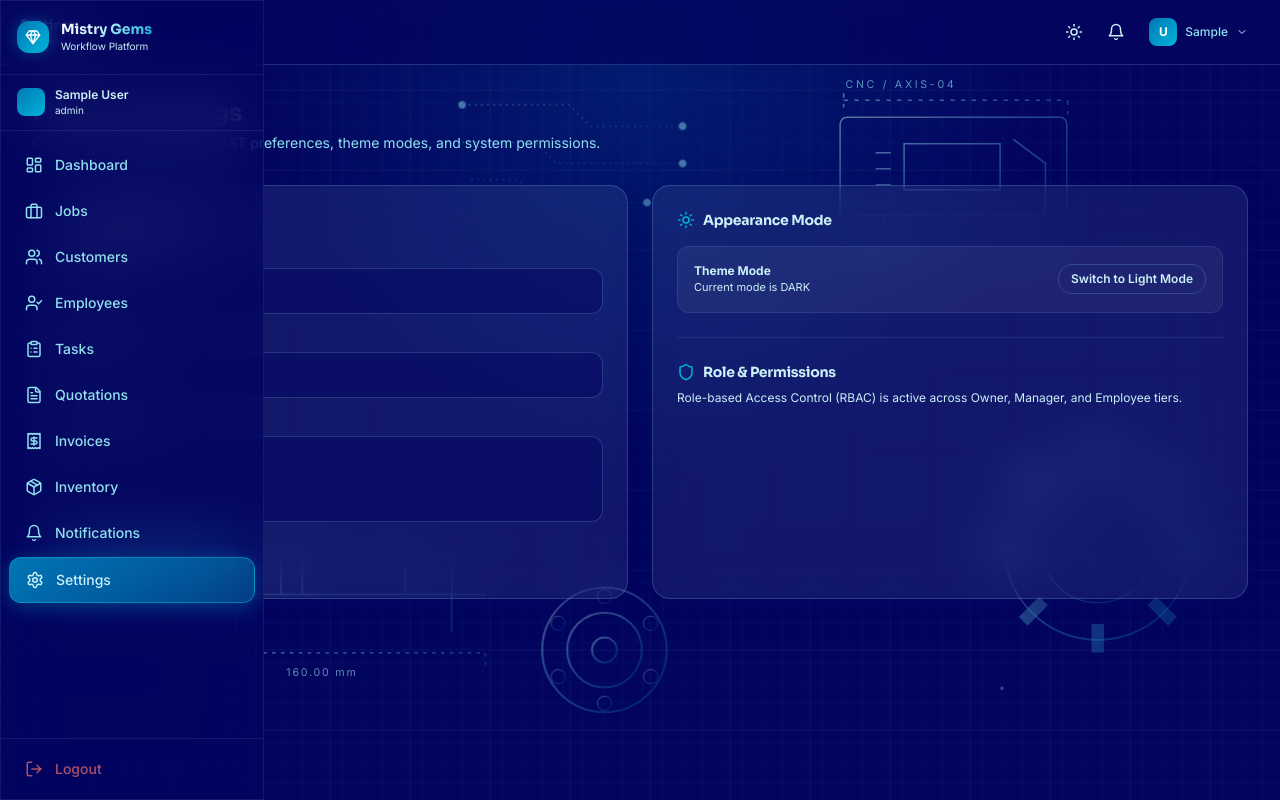
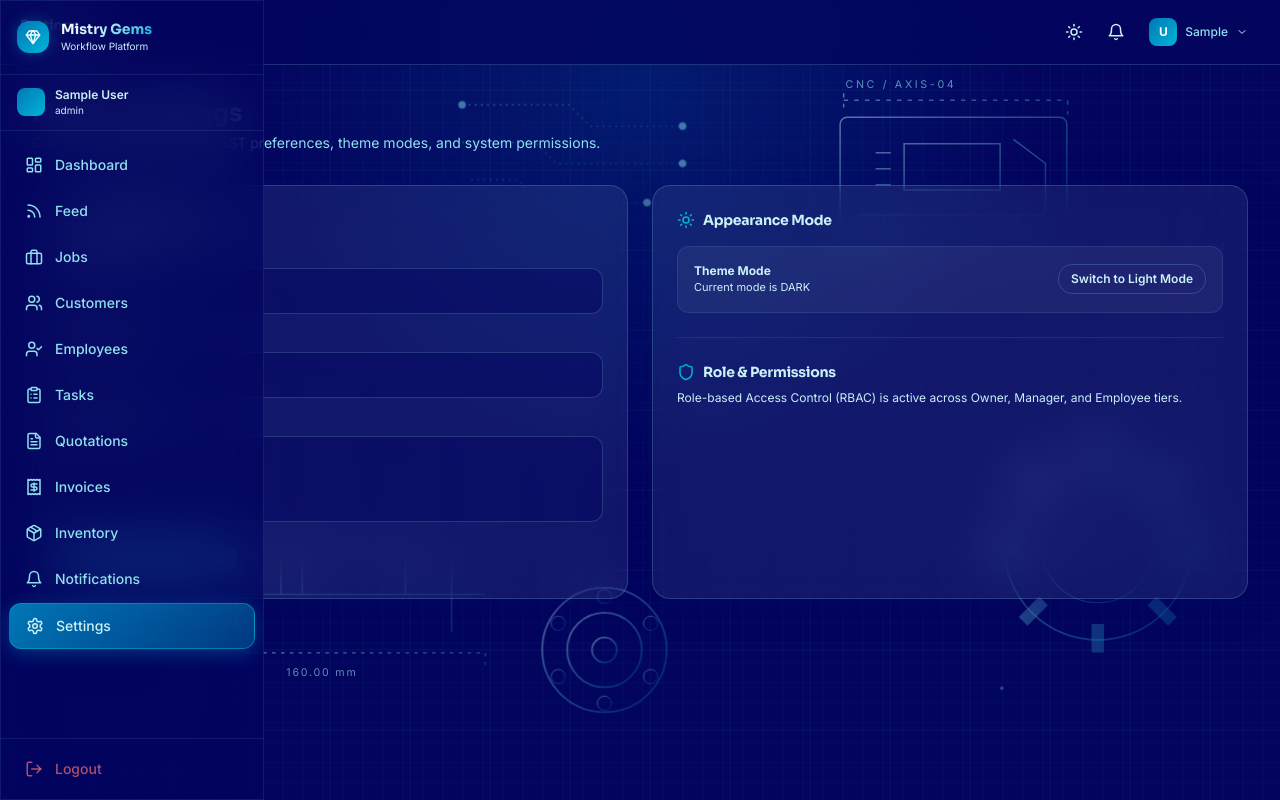
Before and after one commit to Saisidd05/Mistrygems_prototype, a React (Vite) app: page /workshop/settings in a window 1280 px wide. Built offline with nearby package versions, Linux system fonts and the light colour scheme; no server answers; sample sign-in values are in the browser's storage.

Commit message:
feat: add workshop feed navigation

```diff
--- a/src/App.tsx
+++ b/src/App.tsx
@@ -59,6 +59,7 @@ export default function App() {
 
                 {/* Workshop routes: existing operational features, isolated from Industry users. */}
                 <Route path="/workshop/dashboard" element={<RoleProtectedRoute accountType="workshop"><Dashboard /></RoleProtectedRoute>} />
+                <Route path="/workshop/feed" element={<RoleProtectedRoute accountType="workshop"><Notifications /></RoleProtectedRoute>} />
                 <Route path="/workshop/jobs" element={<RoleProtectedRoute accountType="workshop"><Jobs /></RoleProtectedRoute>} />
                 <Route path="/workshop/customers" element={<RoleProtectedRoute accountType="workshop"><Customers /></RoleProtectedRoute>} />
                 <Route path="/workshop/employees" element={<RoleProtectedRoute accountType="workshop"><Employees /></RoleProtectedRoute>} />
@@ -87,6 +88,7 @@ export default function App() {
 
                 {/* Preserve existing workshop bookmarks without exposing them to Industry accounts. */}
                 <Route path="/dashboard" element={<LegacyWorkshopRedirect path="dashboard" />} />
+                <Route path="/feed" element={<LegacyWorkshopRedirect path="feed" />} />
                 <Route path="/jobs" element={<LegacyWorkshopRedirect path="jobs" />} />
                 <Route path="/customers" element={<LegacyWorkshopRedirect path="customers" />} />
                 <Route path="/employees" element={<LegacyWorkshopRedirect path="employees" />} />
--- a/src/components/layout/Sidebar.tsx
+++ b/src/components/layout/Sidebar.tsx
@@ -3,7 +3,7 @@ import { NavLink, useNavigate } from 'react-router-dom'
 import {
   LayoutDashboard, Briefcase, Users, UserCheck, ClipboardList,
   FileText, Bell, BarChart2, Settings, LogOut, ChevronLeft,
-  ChevronRight, Gem, Package, Receipt
+  ChevronRight, Gem, Package, Receipt, Rss
 } from 'lucide-react'
 import { useAuth } from '../../context/AuthContext'
 import { useSidebar } from '../../context/SidebarContext'
@@ -20,6 +20,7 @@ interface NavItem {
 
 const navItems: NavItem[] = [
   { label: 'Dashboard', path: '/workshop/dashboard', icon: <LayoutDashboard size={18} /> },
+  { label: 'Feed', path: '/workshop/feed', icon: <Rss size={18} /> },
   { label: 'Jobs', path: '/workshop/jobs', icon: <Briefcase size={18} /> },
   { label: 'Customers', path: '/workshop/customers', icon: <Users size={18} /> },
   { label: 'Employees', path: '/workshop/employees', icon: <UserCheck size={18} /> },
--- a/src/components/layout/Topbar.tsx
+++ b/src/components/layout/Topbar.tsx
@@ -8,6 +8,7 @@ import { useAppData } from '../../context/AppDataContext'
 
 const pageNames: Record<string, string> = {
   '/workshop/dashboard': 'Dashboard',
+  '/workshop/feed': 'Feed',
   '/workshop/jobs': 'Job Management',
   '/workshop/customers': 'Customers',
   '/workshop/employees': 'Employees',
```
